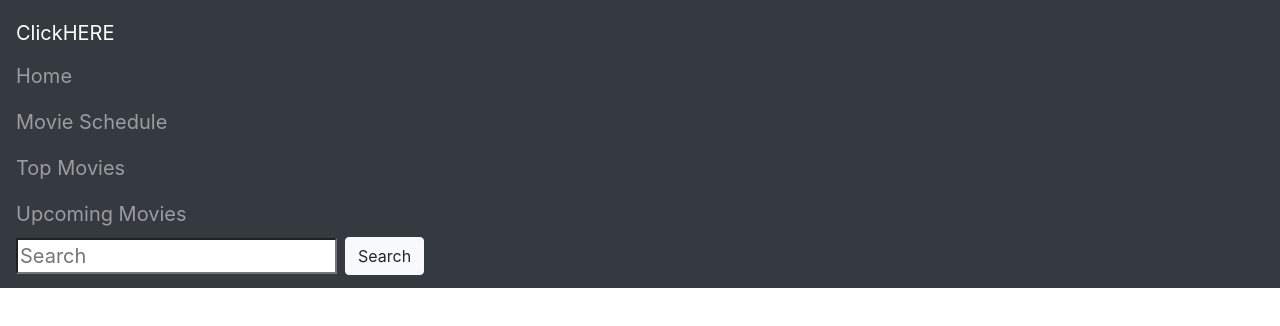
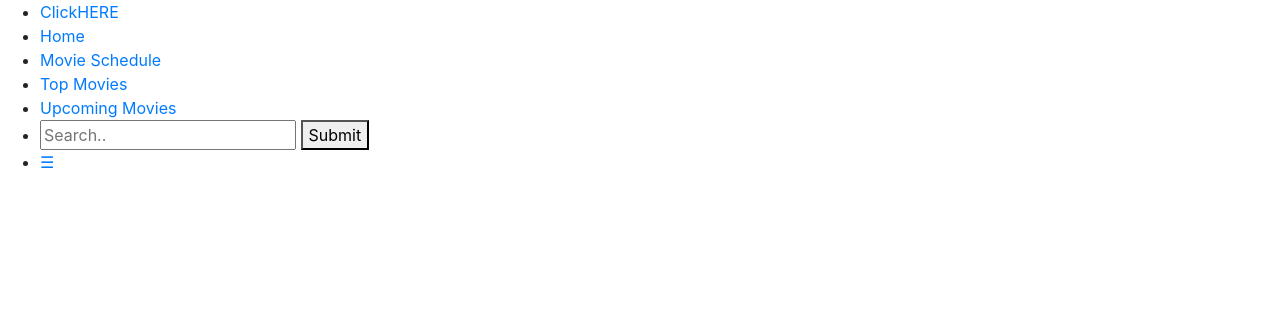
Before and after one commit to iPatricia/WebtechLec, a plain HTML site: page index.html in a window 1280 px wide. Drawn offline with nearby package versions, Linux system fonts and the light colour scheme.

Commit message:
Edited index

```diff
--- a/index.html
+++ b/index.html
@@ -7,31 +7,33 @@
     <link rel="stylesheet" href="css/bootstrap.min.css">
     <title>ClickHERE</title>
   </head>
-  <body>
-	  <nav class="navbar navbar navbar-dark bg-dark">
-		<div class="navbar-brand">
-		  <a class="navbar-brand">ClickHERE</a>
-			<ul class="navbar-nav">
-				<li class="topnav">
-					<a class="nav-link" href="">Home</a>
-				</li>
-				<li class="topnav">
-					<a class="nav-link" href="">Movie Schedule</a>
-				</li>
-				<li class="topnav">
-					<a class="nav-link" href="">Top Movies</a>
-				</li>
-				<li class="topnav">
-					<a class="nav-link" href="">Upcoming Movies</a>
-				</li>
-			</ul>
-			<form class="form-inline">
-				<input class="form-inline mr-2" placeholder="Search" type="search">
-				<button type="button" class="btn btn-light">Search</button>
-			</form>
-		  </div>
-	  </nav>
+ <body>
+    <nav>
+        <ul class="topnav" id="dropdownClick">
+         <li> <a href=""> ClickHERE </a></li>
+         <li> <a href="#Home"> Home </a></li>
+         <li> <a href="#movieschedule"> Movie Schedule </a></li>
+         <li> <a href="#topmovies"> Top Movies </a></li>
+         <li> <a href="#upcomingmovies"> Upcoming Movies </a></li>
+         <li class="search-container">
+            <input type="text" placeholder="Search.." name="search">
+            <button type="submit">Submit</button>
+        </li>
 
+        <li class="dropdown"><a href="javascript:void(0);" onclick="dropdownMenu()">&#9776;</a></li>
+        </ul>
+    </nav>
+
+    <script>
+     function dropdownMenu(){
+         var x = document.getElementById("dropdownClick");
+         if (x.className === "topnav"){
+             x.className += " responsize";
+         }else{
+             x.className = "topnav";
+         }
+     }
+    </script>
 	  <script src="https://cdn.jsdelivr.net/npm/vue/dist/vue.js"></script>
 
 	</body>
```
